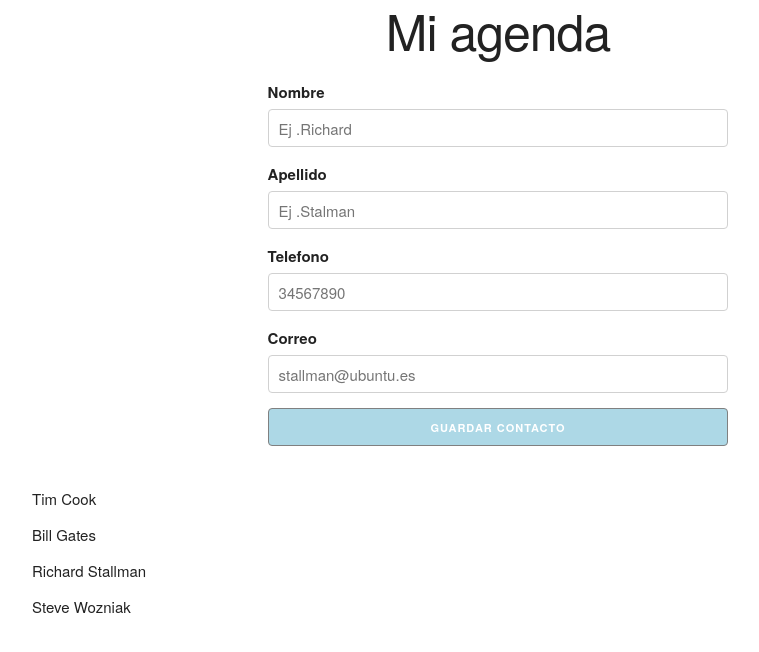
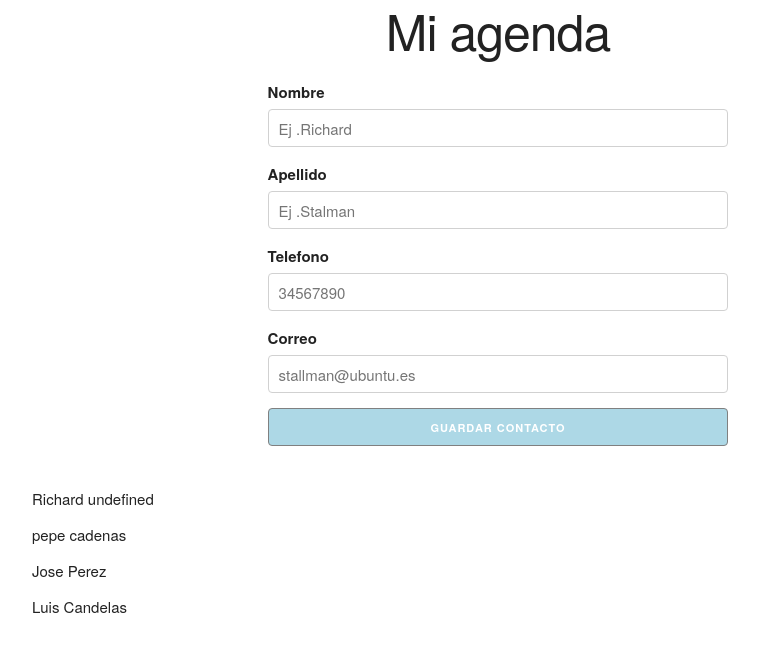
Before and after one commit to 1984Miguel/nuevaAgenda, an Angular app in the folder Agenda/: page / in a window 1280 px wide. Shown: the top 652 px of the page, without its empty margins (142-901 px from the left). Built offline with nearby package versions, Linux system fonts and the light colour scheme; data requests are answered from the project's data file.

Commit message:
añado persistencia servidor

```diff
--- /dev/null
+++ b/Agenda/db.json
@@ -0,0 +1,31 @@
+{
+  "contactos": [
+    {
+      "nombre": "Richard",
+      "telefono": "132123423",
+      "correo": "rweqr@werwe.es",
+      "id": 1
+    },
+    {
+      "nombre": "pepe",
+      "apellido": "cadenas",
+      "telefono": "",
+      "correo": "",
+      "id": 2
+    },
+    {
+      "nombre": "Jose",
+      "apellido": "Perez",
+      "telefono": "45234",
+      "correo": "err@msae.io",
+      "id": 3
+    },
+    {
+      "nombre": "Luis",
+      "apellido": "Candelas",
+      "telefono": "3232",
+      "correo": "sdfds@dsfsd.es",
+      "id": 4
+    }
+  ]
+}
--- a/Agenda/package.json
+++ b/Agenda/package.json
@@ -8,7 +8,8 @@
     "build": "ng build",
     "test": "ng test",
     "lint": "ng lint",
-    "e2e": "ng e2e"
+    "e2e": "ng e2e",
+    "api": " json-server ./db.json --port 3004"
   },
   "private": true,
   "dependencies": {
@@ -36,6 +37,7 @@
     "codelyzer": "~3.0.1",
     "jasmine-core": "~2.6.2",
     "jasmine-spec-reporter": "~4.1.0",
+    "json-server": "^0.11.2",
     "karma": "~1.7.0",
     "karma-chrome-launcher": "~2.1.1",
     "karma-cli": "~1.0.1",
--- a/Agenda/src/app/app.component.html
+++ b/Agenda/src/app/app.component.html
@@ -14,7 +14,13 @@
     <!-- PAra enlazar datos en un componente hijo basta con indicar el atributo
     que se ha expuesto en este. si queremos evaliar una expresion previa a su
     asignacion usamos usamos con corchetes el atributo -->
-    <lista-contactos [datos] ="contactos"
+
+    <!-- Cuando trabajamos con observables en los templates podemos ayudarnos de Pipe 'async
+    este Pipe lo que hace es gestionar suscripcion y desuscripcion del observable en cuestion
+
+
+    -->
+    <lista-contactos [datos] ="contactos$ | async"
     (clickEnEliminar)="eliminarContacto($event)" >
 
 
--- a/Agenda/src/app/app.component.ts
+++ b/Agenda/src/app/app.component.ts
@@ -1,4 +1,5 @@
 import { Component, OnInit } from '@angular/core';
+import {Observable} from "rxjs/Observable"
 
 import{ContactosService} from "./contactos.service"
 
@@ -18,7 +19,8 @@ import{Contacto} from "./contactos"
 export class AppComponent implements OnInit {
 
 // queremos que lo pinte el hijo una coleccion de contactos
-  contactos: Contacto[];
+  // contactos: Contacto[];
+  contactos$: Observable<Contacto[]>;
 
 // hago inyeccion de dependencias si o si
 // para hacerlo en constructor de la clase. tenemos que indicar un
@@ -30,13 +32,19 @@ constructor(private _contactosService: ContactosService){}
 // inializamos los datos que se crean al principio
 ngOnInit()
 {
- this.contactos = this._contactosService.obteberContactos()
+ this.contactos$ = this._contactosService
+                  .obteberContactos()
+               //  .subscribe(contactos: Contacto[])
 }
 
 guardarContacto(contacto: Contacto): void
 {
-  this._contactosService.agregarContacto(contacto);
-  this.contactos = this._contactosService.obteberContactos();
+  this._contactosService
+  .agregarContacto(contacto)
+  .subscribe(() =>{
+     this.contactos$ = this._contactosService.obteberContactos();
+  })
+
 }
 
   eliminarContacto(contacto: Contacto):void{
@@ -46,6 +54,6 @@ guardarContacto(contacto: Contacto): void
     */
 
     this._contactosService.eliminarContacto(contacto);
-    this.contactos = this._contactosService.obteberContactos();
+    this.contactos$ = this._contactosService.obteberContactos();
   }
 }
--- a/Agenda/src/app/app.module.ts
+++ b/Agenda/src/app/app.module.ts
@@ -1,6 +1,7 @@
 import { BrowserModule  } from '@angular/platform-browser';
 import { NgModule } from '@angular/core';
 import {FormsModule} from '@angular/forms';
+import {HttpModule} from "@angular/http"
 
 import { AppComponent } from './app.component';
 import { ListaContactosComponent } from './lista-contactos/lista-contactos.component';
@@ -22,7 +23,8 @@ import { FormularioAltaComponent } from './formulario-alta/formulario-alta.compo
   //indico modulos de los que dependo por ejemplo forms
   imports: [
     BrowserModule,
-    FormsModule
+    FormsModule,
+    HttpModule
   ],
 
 // los provehedores de aquellas piezas que sean susceptibles debugger
--- a/Agenda/src/app/contactos.service.ts
+++ b/Agenda/src/app/contactos.service.ts
@@ -1,5 +1,11 @@
 import { Injectable } from '@angular/core';
 import {Contacto} from "./contactos"
+
+// para http
+import {Http, Response} from "@angular/http"
+import {Observable} from "rxjs/Observable"
+import "rxjs/add/operator/map"
+
 
 // un servicio es una clase decorada con @injectable
 // no necesita que le indiquemos ningun metadato
@@ -11,25 +17,54 @@ export class ContactosService {
 
   private _contactos: Contacto[];
 
-  constructor() {
 
-  this._contactos = [
-    new Contacto('Tim Cook'),
-    new Contacto('Bill Gates'),
-    new Contacto('Richard Stallman'),
-    new Contacto('Steve Wozniak')
-   ];
+  //inccion de dependencias
+  constructor(private _http: Http) {
+
+
   }
 
 
-obteberContactos(): Contacto[]
+obteberContactos(): Observable<Contacto[]>
 {
-  return this._contactos;
-};
+  // return this._contactos;
 
-agregarContacto(contacto: Contacto)
+  // el cliente http trabaja con objetos response tiene datos relacionados con la respuesta
+  // del servidor : cabeceras estatus body NO DEBE SUBIR A LOS COMPONENTES ESTE OBJETO
+  // por tando debemos transformar este objeto en el que realmente nos ha pedido el componente
+  // en este caso coleccion de contactos para hacer esta operacion nos apollamosen map
+  // es un operador de los objetos Observables Este operador tranforma un observable en otro
+  // obs response -> obs contacto
+  return this._http
+  .get('http://localhost:3004/contactos')
+  .map((respuesta : Response) =>{
+        return Contacto.nuevaColeccionDesdeJson(respuesta.json());
+
+    /*
+    let contactos: Contacto[];
+    let contactosJson: any[] = respuesta.json();
+
+    contactosJson.forEach((contactosJson: any) => {
+      contactos.push(Contacto.nuevodesdeJson(contactosJson));
+
+      });
+       return contactos
+       */
+  });
+}
+
+
+// las peticiones http que envian datos a servidor de http (post put patch
+// debemos enviar los datos como segundo parametro en este caso el contact a crear en
+// el cuerpo de la peticion post
+agregarContacto(contacto: Contacto): Observable<Contacto>
 {
-  this._contactos.push(contacto);
+  //this._contactos.push(contacto);
+  return this._http
+        .post('http://localhost:3004/contactos', contacto)
+         .map((respuesta: Response) =>{
+           return Contacto.nuevodesdeJson(respuesta.json())
+         });
 }
 
   eliminarContacto(contacto: Contacto):void{
--- a/Agenda/src/app/contactos.ts
+++ b/Agenda/src/app/contactos.ts
@@ -1,11 +1,31 @@
 export class Contacto {
 
     constructor(
+        public id : number,
         public nombre: string,
-        public apelido?: string,
+        public apellido?: string,
         public telefono?: string,
         public correo?: string)
     {}
 
+// creamos instancia de tipo "Contacto a partir de un objeto JSON"
+    static nuevodesdeJson(json: any): Contacto{
+        return new Contacto(
+            json.id,
+            json.nombre,
+            json.apellido,
+            json.telefono,
+            json.correo
+        );
+    }
+
+
+// creamos array de instancias
+    static nuevaColeccionDesdeJson(json: any[]): Contacto[]{
+        return json.map((contactoJson: any) : Contacto =>{
+            return Contacto.nuevodesdeJson(contactoJson);
+        });
+    }
+
 
 }
--- a/Agenda/src/app/formulario-alta/formulario-alta.component.html
+++ b/Agenda/src/app/formulario-alta/formulario-alta.component.html
@@ -43,7 +43,7 @@ a la cual asignamos como valor la propia directiva NgForm
           placeholder="Ej .Stalman"
           type="text"
           ngModel
-          name="Apellido" >
+          name="apellido" >
 
   </div>
   </div>
--- a/Agenda/src/app/formulario-alta/formulario-alta.component.ts
+++ b/Agenda/src/app/formulario-alta/formulario-alta.component.ts
@@ -15,13 +15,15 @@ export class FormularioAltaComponent {
 
   notificarContacto(formulario: FormGroup): void{
 
-
+/*
 let contacto = new Contacto(
-  formulario.value.nombre
-  ,formulario.value.apellido,
+  formulario.value.nombre,
+  formulario.value.apellido,
   formulario.value.telefono,
   formulario.value.correo )
+*/
 
+let contacto = Contacto.nuevodesdeJson(formulario.value)
     this.clikEnGuardar.emit(contacto);
    formulario.reset();
 
--- a/Agenda/src/app/lista-contactos/lista-contactos.component.html
+++ b/Agenda/src/app/lista-contactos/lista-contactos.component.html
@@ -5,7 +5,7 @@
   esta directiva replica el elemento html en el que se usa
    -->
     <li *ngFor="let contacto of datos">
-      {{ contacto.nombre }}
+      {{ObtenerNombre(contacto)}}
 
       <!-- para hacer suscripciones envolvemos con parentesis nombre del mismo
       debemos asociar un manejador  . Si queremos enacceder a los datos de un evento ,
--- a/Agenda/src/app/lista-contactos/lista-contactos.component.ts
+++ b/Agenda/src/app/lista-contactos/lista-contactos.component.ts
@@ -26,6 +26,10 @@ export class ListaContactosComponent implements OnInit {
     this.clickEnEliminar.emit(datoContacto)
   }
 
+  ObtenerNombre(dato: Contacto): string{
+    return `${dato.nombre} ${dato.apellido}`;
+  }
+
 
   constructor() { }
 
```
